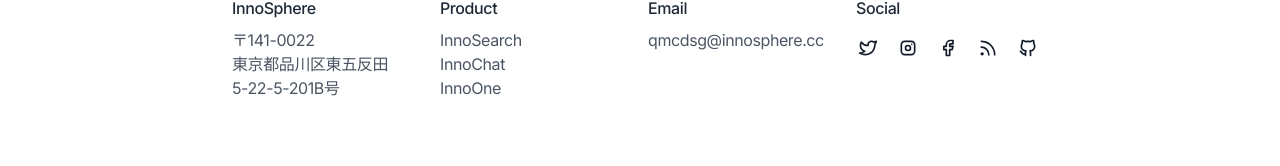
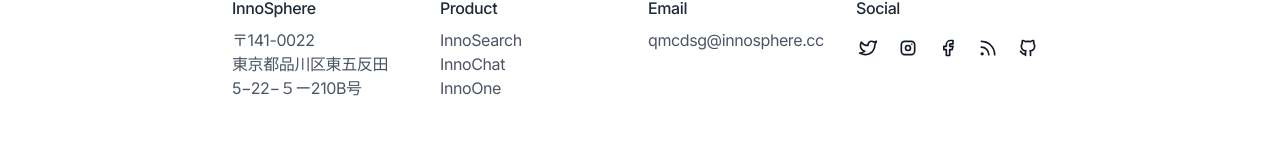
Before and after one commit to salathleizhang/inno-web, a Next.js app: page / in a window 1280 px wide. Shown: the part 1738-1904 px from the top of the page. Built offline with nearby package versions, Linux system fonts and the light colour scheme.

Commit message:
Update global.data.tsx

```diff
--- a/src/shared/data/global.data.tsx
+++ b/src/shared/data/global.data.tsx
@@ -236,7 +236,7 @@
   columns: [
     {
       title: 'InnoSphere',
-      texts: ['〒141-0022', '東京都品川区東五反田' , '5-22-5-201B号'],
+      texts: ['〒141-0022', '東京都品川区東五反田' , '5−22−５ー210B号'],
     },
     {
       title: 'Product',
```
